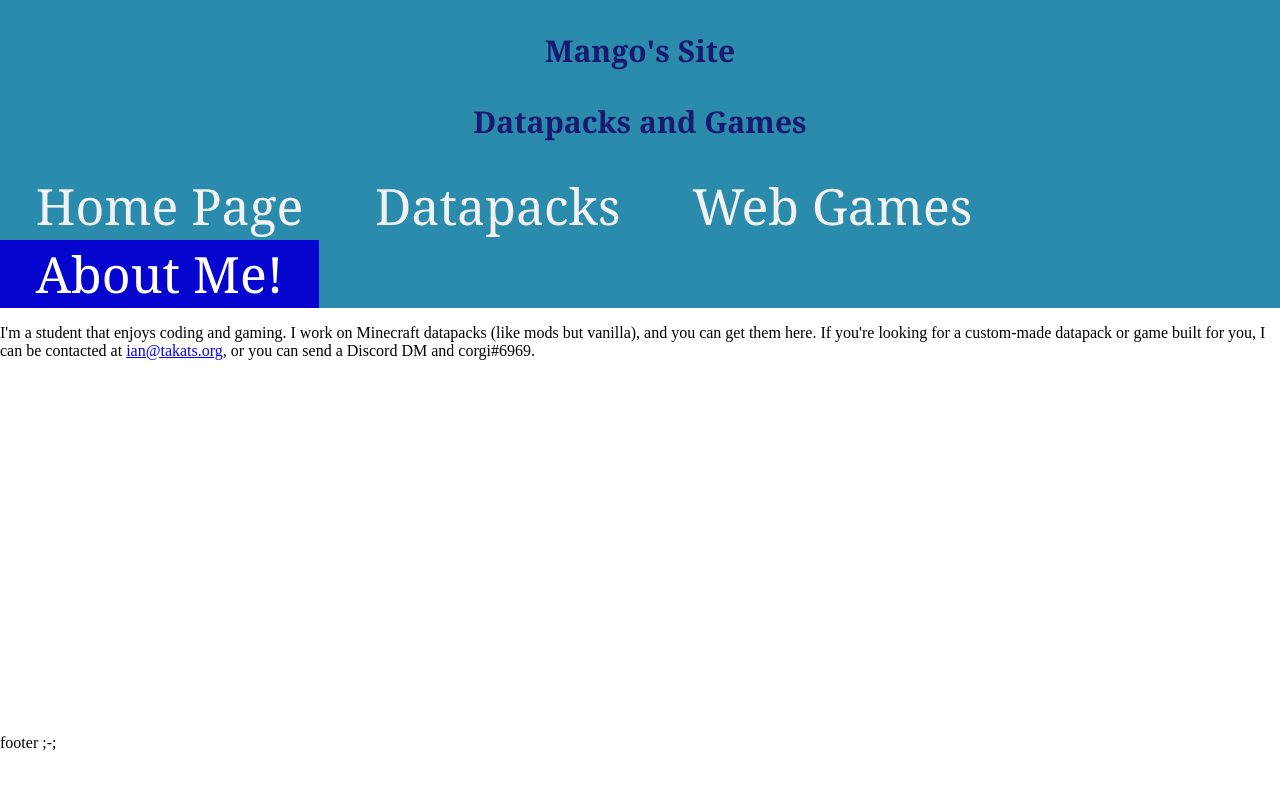
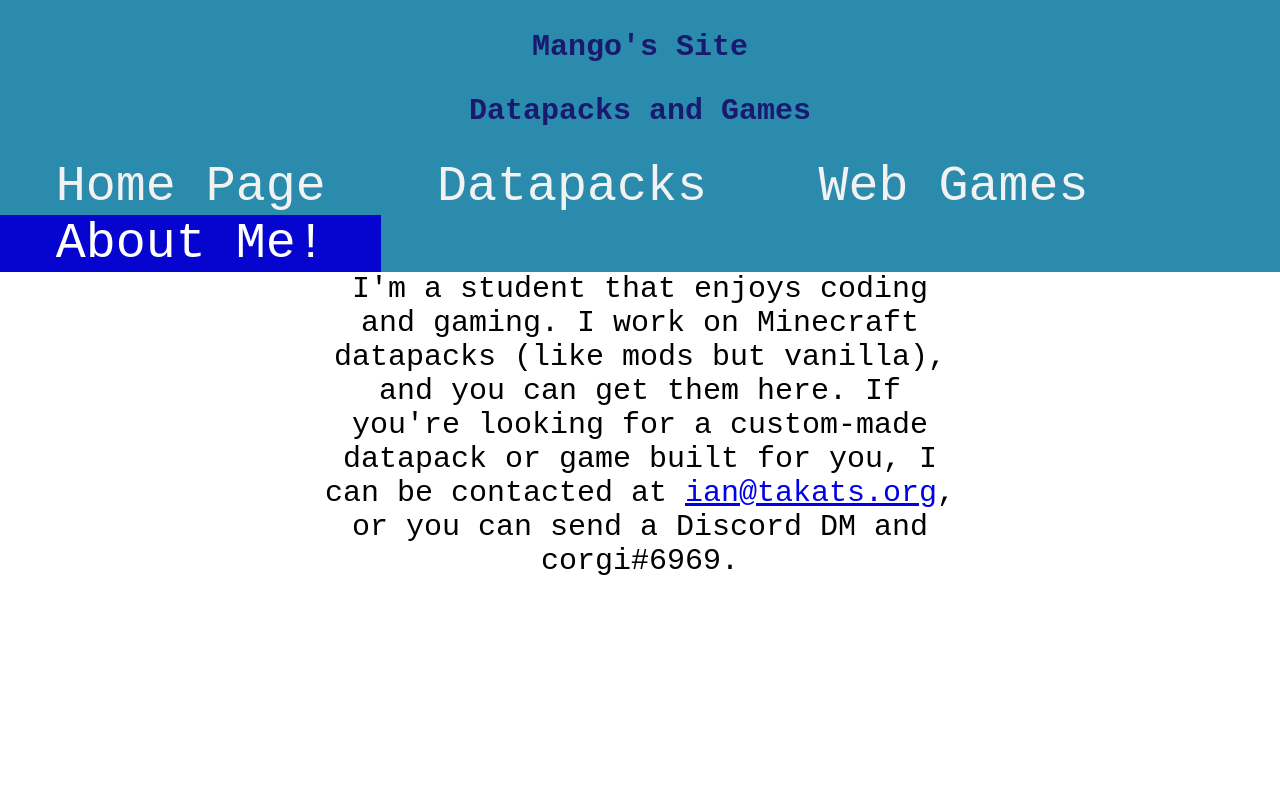
Before and after one commit to cardigan-corgi/cardigan-corgi.github.io, a plain HTML site: page about.html in a window 1280 px wide. Shown: the top 800 px of the page. Drawn offline with Linux system fonts and the light colour scheme.

Commit message:
Add files via upload

```diff
--- a/styles/styles.css
+++ b/styles/styles.css
@@ -11,11 +11,11 @@ html, body { margin: 0; padding: 0; }
     float: left;
     color: #f2f2f2;
     text-align: center;
-    padding-left: 2.80%;
-    padding-right: 2.80%;
+    padding-left: 4.35%;
+    padding-right: 4.35%;
     text-decoration: none;
     font-size: 50px;
-    font-family: Georgia, 'Times New Roman', Times, serif;
+    font-family: monospace;
   }
 
   /* Change the color of links on hover */
@@ -35,4 +35,24 @@ html, body { margin: 0; padding: 0; }
       font-family: Georgia, 'Times New Roman', Times, serif;
       color: midnightblue;
       font-weight: bold;
+      font-family: monospace;
   }
+
+#gameText {
+  margin: 0 auto;
+  width: 50%;
+  text-align: center;
+  font-family: monospace;
+  font-size: 30px;
+}
+#game1 {
+  margin: 0 auto;
+}
+
+#mainText {
+  margin: 0 auto;
+  width: 50%;
+  text-align: center;
+  font-size: 30px;
+  font-family: monospace;
+}
```
